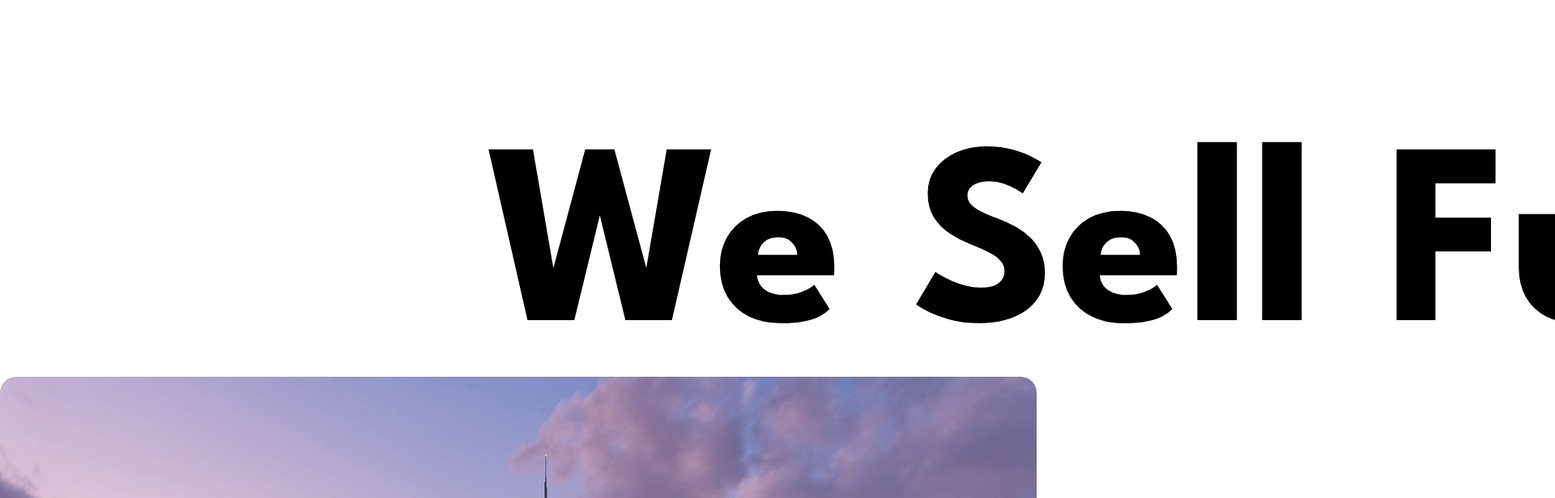
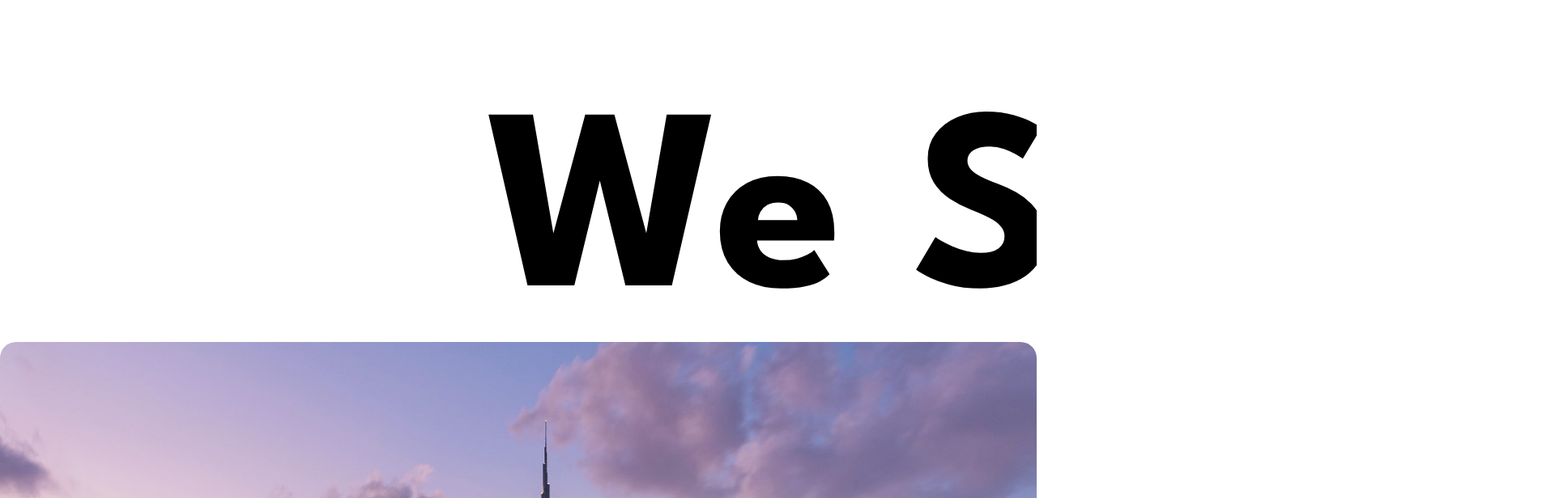
Before and after one commit to kennsawyerr/property-website, a React (Vite) app: page / in a window 1280 px wide. Shown: the part 1500-2116 px from the top of the page at 81% size, 1920 px wide, since content can reach past the window. Built offline with nearby package versions, Linux system fonts and the light colour scheme.

Commit message:
modified:   src/App.css 	modified:   src/components/Solutions.jsx

```diff
--- a/src/App.css
+++ b/src/App.css
@@ -1,47 +1,5 @@
 @import url("https://fonts.googleapis.com/css2?family=League+Spartan:wght@100..900&display=swap");
 
-/* #root {
-  max-width: 1280px;
-  margin: 0 auto;
-  padding: 2rem;
-  text-align: center;
-}
-
-.logo {
-  height: 6em;
-  padding: 1.5em;
-  will-change: filter;
-  transition: filter 300ms;
-}
-.logo:hover {
-  filter: drop-shadow(0 0 2em #646cffaa);
-}
-.logo.react:hover {
-  filter: drop-shadow(0 0 2em #61dafbaa);
-}
-
-@keyframes logo-spin {
-  from {
-    transform: rotate(0deg);
-  }
-  to {
-    transform: rotate(360deg);
-  }
-}
-
-@media (prefers-reduced-motion: no-preference) {
-  a:nth-of-type(2) .logo {
-    animation: logo-spin infinite 20s linear;
-  }
-}
-
-.card {
-  padding: 2em;
-}
-
-.read-the-docs {
-  color: #888;
-} */
 
 :root {
   /* color */
@@ -80,6 +38,13 @@
 }
 
 /* reset */
+
+
+*::after, *::before, *{
+  box-sizing: border-box;
+  padding: 0;
+  margin: 0;
+}
 
 ul {
   list-style: none;
@@ -133,7 +98,7 @@ li {
   grid-template-columns: repeat(auto-fill, minmax(500px, auto));
   gap: 10px;
   padding: 10px;
-  box-sizing: border-box;
+
   list-style: none;
   margin: 0;
   padding: 0;
@@ -155,7 +120,7 @@ li {
   background-position: center;
   background-repeat: no-repeat;
   object-fit: cover;
-  box-sizing: border-box;
+
 }
 
 .grid-item img {
@@ -602,6 +567,9 @@ body {
 }
 
 
+.overflow-hidden{
+  overflow: hidden;
+}
 .circle-rings{
  width: 400px;
  height: 400px;
--- a/src/components/Solutions.jsx
+++ b/src/components/Solutions.jsx
@@ -3,12 +3,14 @@ import { useScroll, useTransform } from "framer-motion";
 import { Title } from "./style";
 
 const Solutions = () => {
-      const { scrollYProgress } = useScroll();
-      const x = useTransform(scrollYProgress, [0, 1], [0, 600]);
+  const { scrollYProgress } = useScroll();
+  const x = useTransform(scrollYProgress, [0, 1], [0, 600]);
   return (
     <>
-    <div className="textcont">      <h1>Tailored Solutions for Your Real Estate Needs</h1>
-</div>
+      <div className="textcont">
+        {" "}
+        <h1>Tailored Solutions for Your Real Estate Needs</h1>
+      </div>
       <div className="hero-imgcont">
         <CircularSlide />
         <CircularSlide />
@@ -16,9 +18,11 @@ const Solutions = () => {
         <CircularSlide />
       </div>
 
-      <Title style={{ x }}>We sell furniture</Title>
+      <div className="overflow-hidden">
+        <Title style={{ x }}>We sell furniture</Title>
+      </div>
     </>
   );
-}
+};
 
-export default Solutions
+export default Solutions;
```
